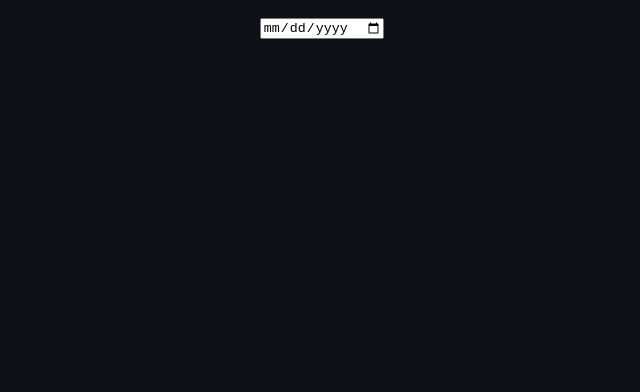
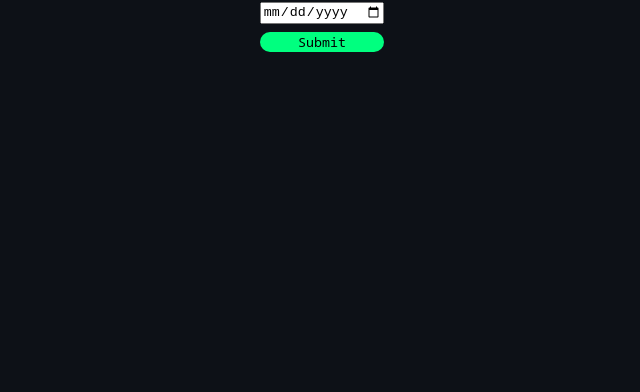
Before and after one commit to welschoff/birthday-info, a plain HTML site: page index.html in a window 1280 px wide. Shown: the part 424-816 px from the top of the page, without its empty margins (318-958 px from the left). Drawn offline with Linux system fonts and the light colour scheme.

Commit message:
Add and Style Submit Button

```diff
--- a/lib/enterBirthdayPage.js
+++ b/lib/enterBirthdayPage.js
@@ -10,8 +10,20 @@ export function createEnterBirthdayPage(onSubmit) {
     type: "date",
   });
 
+  const submitBirthday = createElement(
+    "button",
+    {
+      type: "submit",
+      className: "btn",
+    },
+    ["Submit"]
+  );
+
   // Create a form element
-  const formElement = createElement("form", {}, [birthdayInput]);
+  const formElement = createElement("form", { className: "form" }, [
+    birthdayInput,
+    submitBirthday,
+  ]);
 
   return formElement;
 }
--- a/style.css
+++ b/style.css
@@ -41,3 +41,15 @@ h5 {
   align-content: center;
   justify-items: center;
 }
+
+.btn {
+  background-color: springgreen;
+  font-family: var(--font-family);
+  border: none;
+  border-radius: 1em;
+}
+
+.form {
+  display: grid;
+  row-gap: 0.5rem;
+}
```
